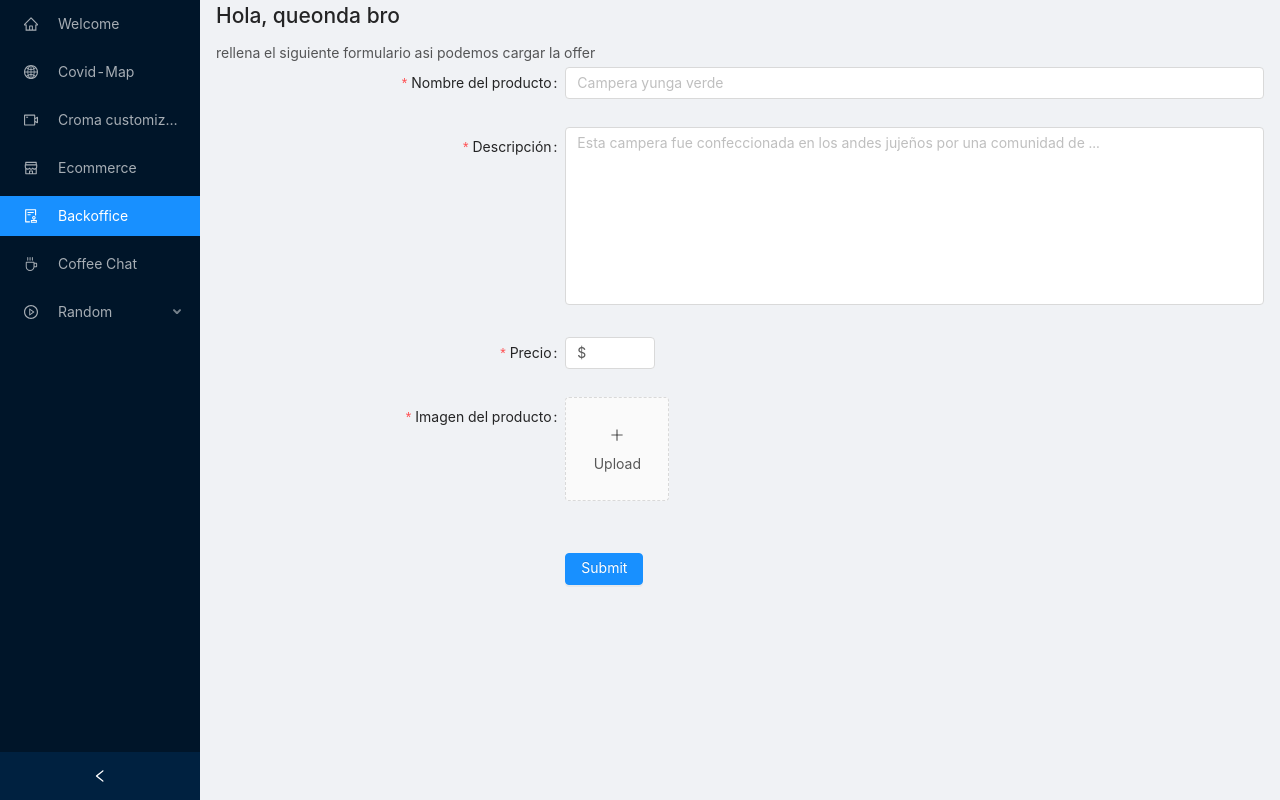
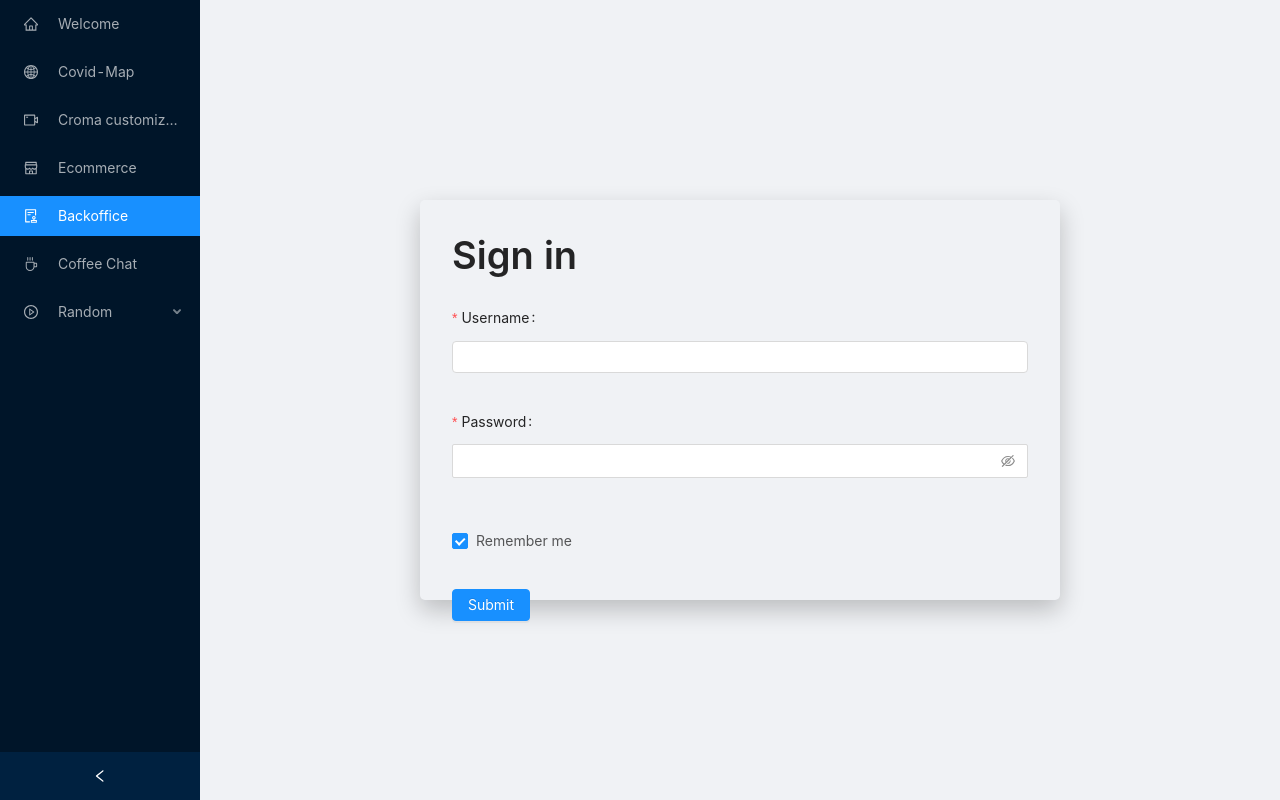
Before and after one commit to pablitxn/playground-frontend, a Next.js app: page /backoffice in a window 1280 px wide. Built offline with nearby package versions, Linux system fonts and the light colour scheme.

Commit message:
feat(backoffice): sign-in layout

```diff
--- /dev/null
+++ b/src/layouts/backoffice/sign-in/index.tsx
@@ -0,0 +1,68 @@
+// React
+import { FC } from "react";
+// AntD
+import { Typography, Form, Input, Button, Checkbox } from "antd";
+// Styles
+import "./styles.less";
+
+interface ISignInLayout {
+	handleSignIn: () => void;
+}
+
+const { Title } = Typography;
+
+const SignInLayout: FC<ISignInLayout> = ({ handleSignIn }) => {
+	/** Handlers */
+	const handleClick = () => {
+		handleSignIn();
+	};
+
+	const handleSubmit = (data: any) => {
+		console.log(data);
+		handleSignIn();
+	};
+
+	const handleFailedSubmit = () => {
+		console.log("some alert error in sign in");
+	};
+
+	return (
+		<div className="bff-sign-in">
+			<Title>Sign in</Title>
+			<Form
+				name="sign-in"
+				initialValues={{ remember: true }}
+				onFinish={handleSignIn}
+				onFinishFailed={handleFailedSubmit}
+			>
+				<Form.Item
+					label="Username"
+					name="username"
+					rules={[{ required: true, message: "Please input your username!" }]}
+				>
+					<Input />
+				</Form.Item>
+
+				<Form.Item
+					label="Password"
+					name="password"
+					rules={[{ required: true, message: "Please input your password!" }]}
+				>
+					<Input.Password />
+				</Form.Item>
+
+				<Form.Item name="remember" valuePropName="checked">
+					<Checkbox>Remember me</Checkbox>
+				</Form.Item>
+
+				<Form.Item>
+					<Button type="primary" htmlType="submit">
+						Submit
+					</Button>
+				</Form.Item>
+			</Form>
+		</div>
+	);
+};
+
+export default SignInLayout;
--- /dev/null
+++ b/src/layouts/backoffice/sign-in/styles.less
@@ -0,0 +1,9 @@
+.bff-sign-in {
+	display: flex;
+	border-radius: 5px;
+	box-shadow: 0 10px 25px rgba(0, 0, 0, 0.22);
+	width: 40rem;
+	height: 25rem;
+	flex-direction: column;
+	padding: 2rem;
+}
--- a/src/layouts/backoffice/types.ts
+++ /dev/null
@@ -1,3 +0,0 @@
-export interface IBackofficeLayout {
-  handleCreateOffer: any;
-}
--- a/src/pages/backoffice/index.tsx
+++ b/src/pages/backoffice/index.tsx
@@ -1,17 +1,35 @@
 // Types
-import { FC } from "react";
+import { FC, useState } from "react";
 // Components
-import BackofficeLayout from "layouts/backoffice/backoffice.layout";
+import AdminLayout from "layouts/backoffice/admin";
+import SignInLayout from "layouts/backoffice/sign-in";
+// Styles
+import "./styles.less";
 
 const Backoffice: FC = () => {
+	/** Definitions */
+	const [state, setState] = useState({
+		isLogged: false
+	});
+	const { isLogged } = state;
+
+	/** Handlers */
 	const handleCreateOffer = (formData) => {
-		console.log(formData)
+		console.log(formData);
+	};
+
+	const handleSignIn = () => {
+		setState((prevState) => ({ isLogged: !prevState.isLogged }));
 	};
 
 	return (
-		<>
-				<BackofficeLayout handleCreateOffer={handleCreateOffer} />
-		</>
+		<div className="backoffice">
+			{isLogged ? (
+				<AdminLayout handleCreateOffer={handleCreateOffer} />
+			) : (
+				<SignInLayout handleSignIn={handleSignIn} />
+			)}
+		</div>
 	);
 };
 
--- /dev/null
+++ b/src/pages/backoffice/styles.less
@@ -0,0 +1,7 @@
+.backoffice {
+	display: flex;
+	width: 100%;
+	height: 100%;
+	justify-content: center;
+	align-items: center;
+}
```
Also changed, not shown: src/layouts/backoffice/admin/index.tsx (renamed from src/layouts/backoffice/backoffice.layout.tsx, +7 -5 lines).
